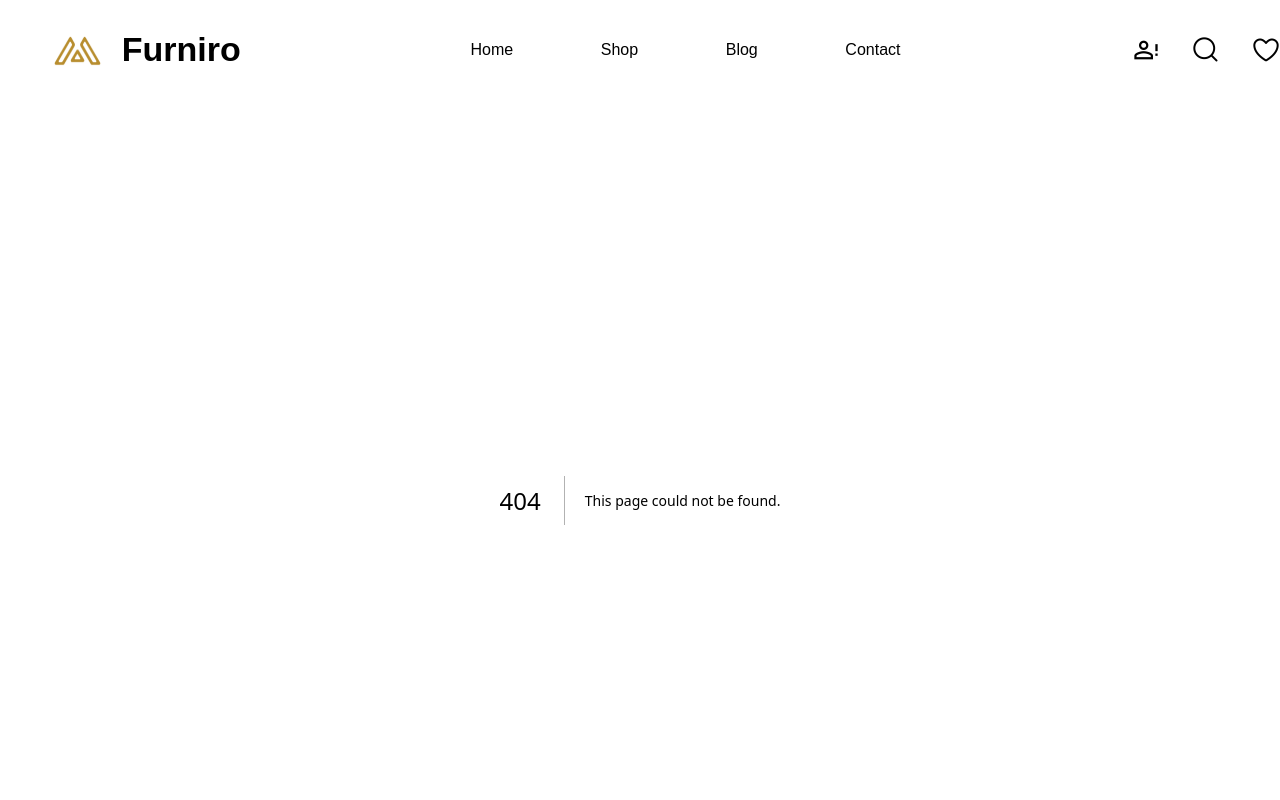
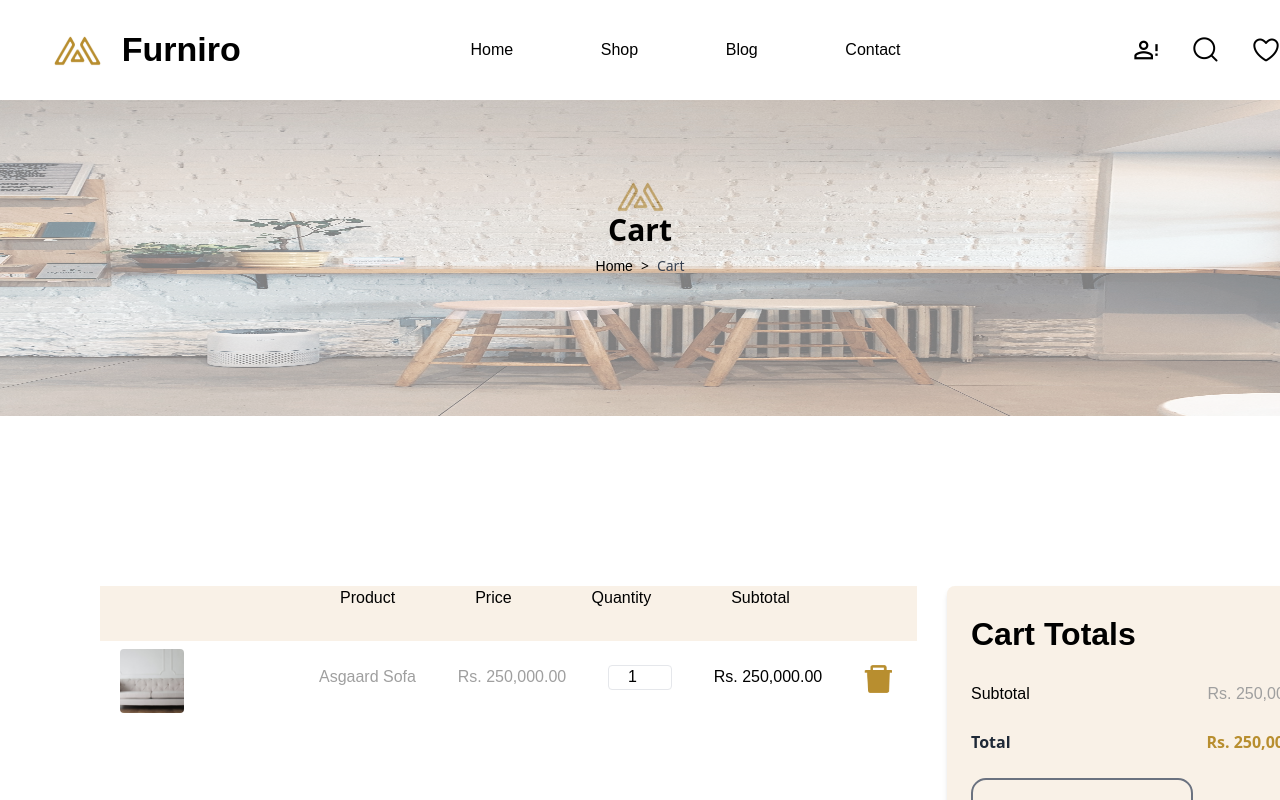
Before and after one commit to SarfrazAziz786/UIUX-Hackathon, a Next.js app in the folder my-app/: page /cart in a window 1280 px wide. Before the commit this address had no page. Shown: the top 800 px of the page. Built offline with nearby package versions, Linux system fonts and the light colour scheme.

Commit message:
Create page.tsx

```diff
--- /dev/null
+++ b/my-app/src/app/cart/page.tsx
@@ -0,0 +1,35 @@
+import React from 'react'
+import Link from 'next/link'
+import Image from "next/image"
+import shopbg from '@/app/assets/shop page/heroSection.png'
+import logo from '@/app/assets/Meubel House_Logos-05.jpg'
+import CartPage from '../components/cartpage/cartPage'
+import Features from '../components/shoppageComponent/features'
+
+
+const Cart = () => {
+  return (
+    <div>
+    <div className="bg-cover bg-center h-64 flex flex-col items-center justify-center text-center">
+          <Image src={shopbg} alt='#' className='w-[1440px] h-[316px] top-[100px] opacity-[50%] absolute'/>
+          <Image src={logo} alt='Meubel House' className='w-[50px] h-[32px] '/>
+
+
+        <div className="relative z-10 text-black">
+          <h1 className="text-3xl font-bold">Cart</h1>
+          <nav className="flex items-center justify-center space-x-2 mt-2 text-sm">
+            <Link href="/" className="hover:underline text-black font-Poppins font-medium ">
+              Home
+            </Link>
+            <span className='text-black'>&gt;</span>
+            <span className="text-gray-700">Cart</span>
+          </nav>
+        </div>
+      </div>
+      <CartPage/>
+      <Features/>
+    </div>
+  )
+}
+
+export default Cart
```
